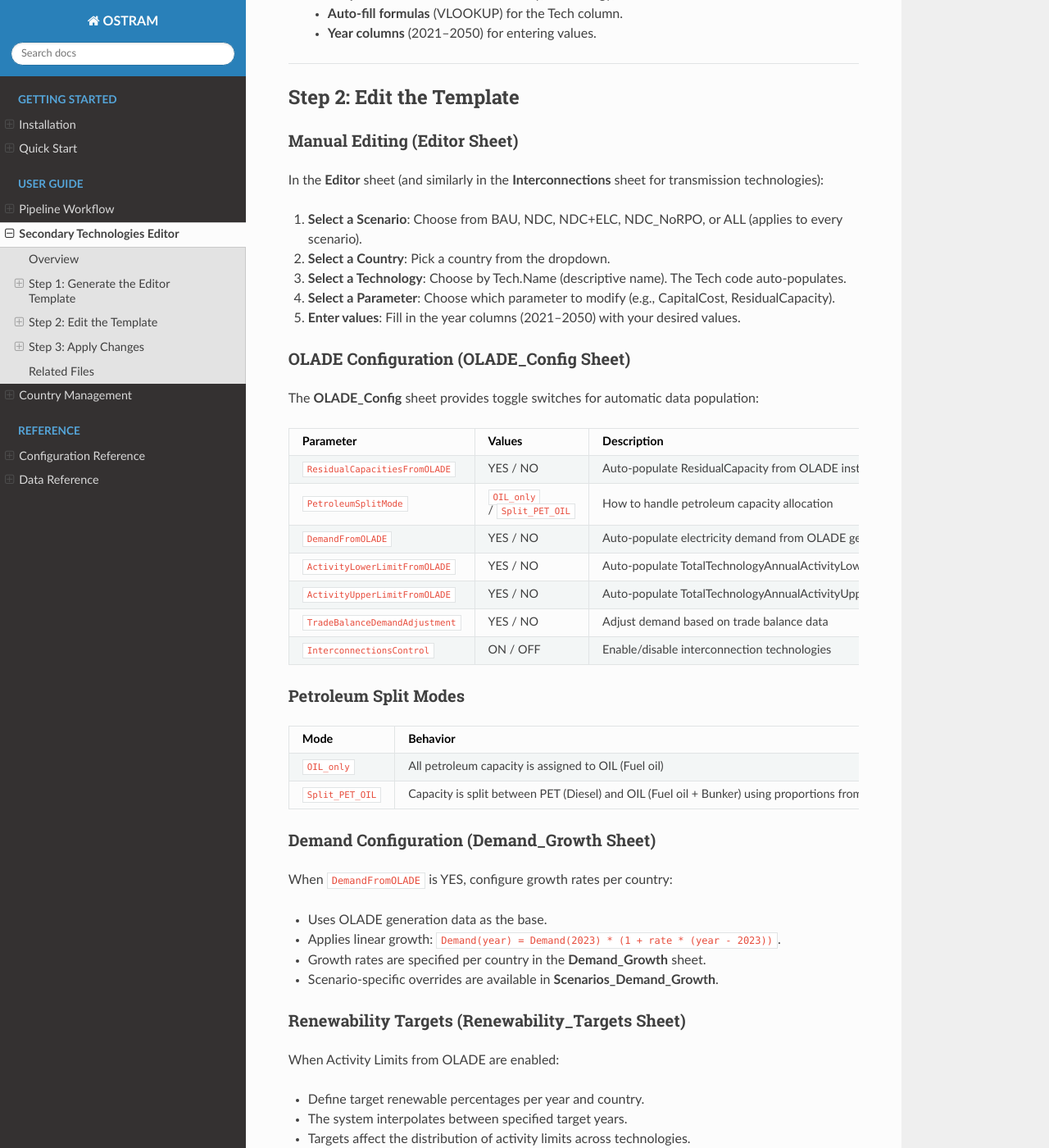
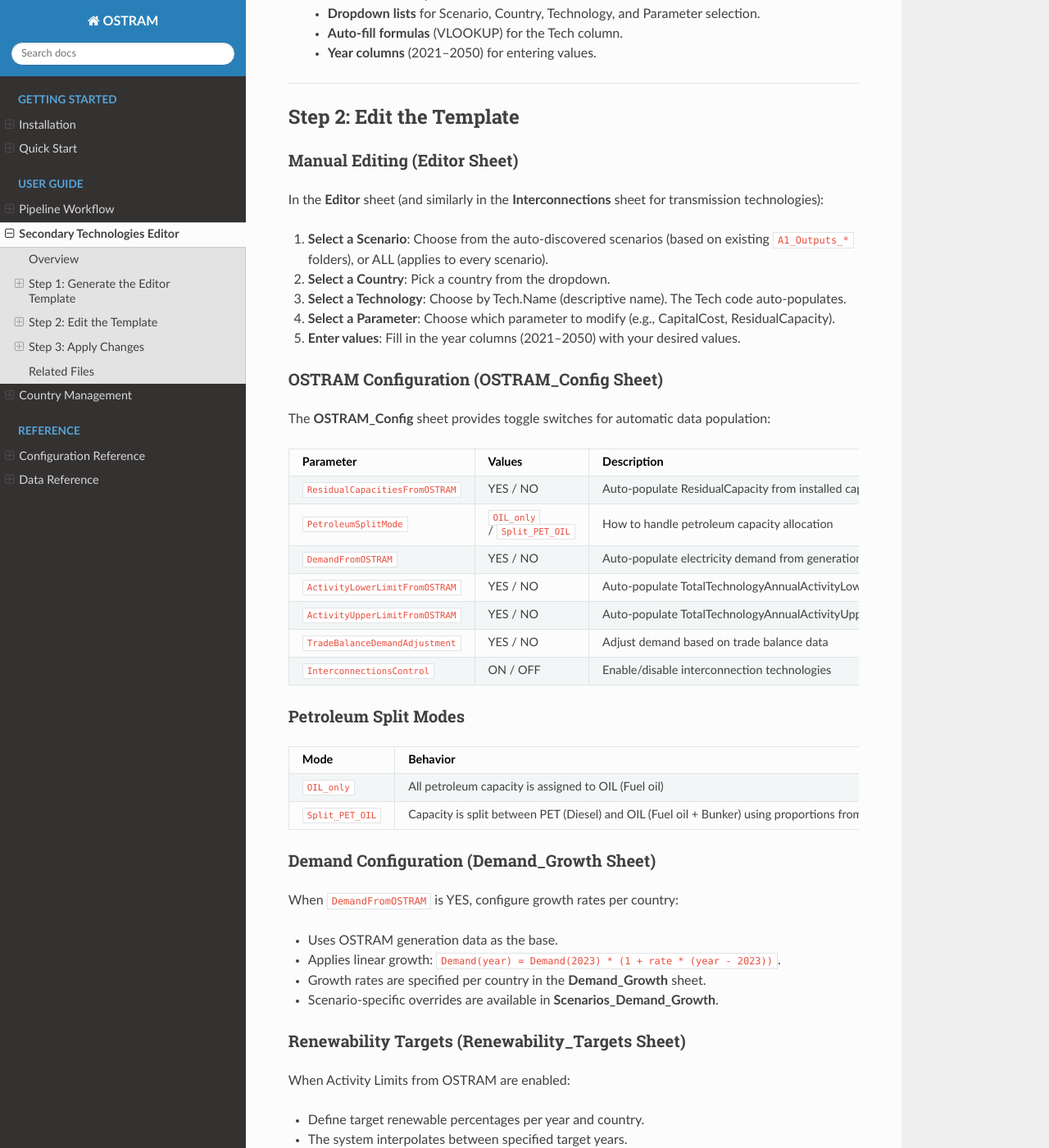
Before and after one commit to Climate-Lead-Group/OSTRAM, a Sphinx documentation site: the page built from docs/secondary-techs-editor.md, in a window 1280 px wide and 1400 px high, scrolled down 1284 px. Shown: the whole window at 82% size. Built offline with Sphinx 7.4.7 and the Read the Docs theme 3.1.0, drawn with Linux system fonts in a browser that asks for light colours; some of the changed text lies outside the part shown.

Commit message:
Replace all OLADE references with OSTRAM in documentation
Update README, configuration, secondary-techs-editor, and auxiliary-tools
docs to reflect the OLADE-to-OSTRAM rebrand: renamed config fields
(olade_name, olade_tech_mapping, OLADE_Config, etc.), updated parameter
names (ResidualCapacitiesFromOSTRAM, DemandFromOSTRAM, etc.), replaced
hardcoded scenario lists with auto-discovery description, and removed
the obsolete Latin America country mapping table.

```diff
--- a/docs/secondary-techs-editor.md
+++ b/docs/secondary-techs-editor.md
@@ -1,6 +1,6 @@
 # Secondary Technologies Editor
 
-The Secondary Technologies Editor provides a user-friendly Excel interface for modifying technology parameters across scenarios, with support for automatic OLADE data integration.
+The Secondary Technologies Editor provides a user-friendly Excel interface for modifying technology parameters across scenarios, with support for automatic OSTRAM source data integration.
 
 ## Overview
 
@@ -27,7 +27,7 @@
 |-------|---------|
 | **Instructions** | User guide with editing instructions |
 | **Documentation** | Full technical documentation on calculations |
-| **OLADE_Config** | Toggle switches for automatic OLADE data integration |
+| **OSTRAM_Config** | Toggle switches for automatic OSTRAM data integration |
 | **Demand_Growth** | Demand growth rate configuration per country |
 | **Scenarios_Demand_Growth** | Scenario-specific demand growth rates |
 | **Renewability_Targets** | Renewable percentage targets per year/country |
@@ -54,23 +54,23 @@
 
 In the **Editor** sheet (and similarly in the **Interconnections** sheet for transmission technologies):
 
-1. **Select a Scenario**: Choose from BAU, NDC, NDC+ELC, NDC_NoRPO, or ALL (applies to every scenario).
+1. **Select a Scenario**: Choose from the auto-discovered scenarios (based on existing `A1_Outputs_*` folders), or ALL (applies to every scenario).
 2. **Select a Country**: Pick a country from the dropdown.
 3. **Select a Technology**: Choose by Tech.Name (descriptive name). The Tech code auto-populates.
 4. **Select a Parameter**: Choose which parameter to modify (e.g., CapitalCost, ResidualCapacity).
 5. **Enter values**: Fill in the year columns (2021--2050) with your desired values.
 
-### OLADE Configuration (OLADE_Config Sheet)
+### OSTRAM Configuration (OSTRAM_Config Sheet)
 
-The **OLADE_Config** sheet provides toggle switches for automatic data population:
+The **OSTRAM_Config** sheet provides toggle switches for automatic data population:
 
 | Parameter | Values | Description |
 |-----------|--------|-------------|
-| `ResidualCapacitiesFromOLADE` | YES / NO | Auto-populate ResidualCapacity from OLADE installed capacity data |
+| `ResidualCapacitiesFromOSTRAM` | YES / NO | Auto-populate ResidualCapacity from installed capacity data |
 | `PetroleumSplitMode` | `OIL_only` / `Split_PET_OIL` | How to handle petroleum capacity allocation |
-| `DemandFromOLADE` | YES / NO | Auto-populate electricity demand from OLADE generation data |
-| `ActivityLowerLimitFromOLADE` | YES / NO | Auto-populate TotalTechnologyAnnualActivityLowerLimit |
-| `ActivityUpperLimitFromOLADE` | YES / NO | Auto-populate TotalTechnologyAnnualActivityUpperLimit |
+| `DemandFromOSTRAM` | YES / NO | Auto-populate electricity demand from generation data |
+| `ActivityLowerLimitFromOSTRAM` | YES / NO | Auto-populate TotalTechnologyAnnualActivityLowerLimit |
+| `ActivityUpperLimitFromOSTRAM` | YES / NO | Auto-populate TotalTechnologyAnnualActivityUpperLimit |
 | `TradeBalanceDemandAdjustment` | YES / NO | Adjust demand based on trade balance data |
 | `InterconnectionsControl` | ON / OFF | Enable/disable interconnection technologies |
 
@@ -83,16 +83,16 @@
 
 ### Demand Configuration (Demand_Growth Sheet)
 
-When `DemandFromOLADE` is YES, configure growth rates per country:
+When `DemandFromOSTRAM` is YES, configure growth rates per country:
 
-- Uses OLADE generation data as the base.
+- Uses OSTRAM generation data as the base.
 - Applies linear growth: `Demand(year) = Demand(2023) * (1 + rate * (year - 2023))`.
 - Growth rates are specified per country in the **Demand_Growth** sheet.
 - Scenario-specific overrides are available in **Scenarios_Demand_Growth**.
 
 ### Renewability Targets (Renewability_Targets Sheet)
 
-When Activity Limits from OLADE are enabled:
+When Activity Limits from OSTRAM are enabled:
 
 - Define target renewable percentages per year and country.
 - The system interpolates between specified target years.
@@ -118,13 +118,13 @@
 ### What It Does
 
 1. Reads the filled `Secondary_Techs_Editor.xlsx`.
-2. Reads OLADE configuration toggles.
+2. Reads OSTRAM configuration toggles.
 3. For each scenario:
    - Creates a **backup** of the parametrization file.
    - Applies manual edits from the Editor sheet.
-   - If OLADE integration is enabled:
-     - Reads OLADE capacity data (MW to GW conversion).
-     - Reads OLADE generation data (GWh to PJ conversion).
+   - If OSTRAM integration is enabled:
+     - Reads capacity data (MW to GW conversion).
+     - Reads generation data (GWh to PJ conversion).
      - Applies petroleum split logic.
      - Calculates activity limits with renewability targets.
      - Validates limits against available capacities.
@@ -136,8 +136,8 @@
 
 | Source | Target | Conversion |
 |--------|--------|------------|
-| MW (OLADE capacity) | GW (model) | / 1000 |
-| GWh (OLADE generation) | PJ (model) | * 0.0036 |
+| MW (source capacity) | GW (model) | / 1000 |
+| GWh (source generation) | PJ (model) | * 0.0036 |
 
 ### Safety Features
 
@@ -154,7 +154,7 @@
 | `D1_generate_editor_template.py` | Generates the Excel template |
 | `D2_update_secondary_techs.py` | Applies changes to scenario files |
 | `Secondary_Techs_Editor.xlsx` | The editor template (generated) |
-| `OSTRAM - Installed Capacity by Source - Annual.xlsx` | OLADE installed capacity source data |
-| `OSTRAM - Electric Generation by Source - Annual.xlsx` | OLADE electricity generation source data |
+| `OSTRAM - Installed Capacity by Source - Annual.xlsx` | Installed capacity source data |
+| `OSTRAM - Electric Generation by Source - Annual.xlsx` | Electricity generation source data |
 | `Shares_PET_OIL_Split.xlsx` | Petroleum/oil split proportions per scenario |
 | `Shares_Power_Generation_Technologies.xlsx` | Power generation technology shares |
```
Also changed, not shown: README.md (+17 -27 lines), docs/auxiliary-tools.md (+4 -4 lines), docs/configuration.md (+10 -10 lines).
